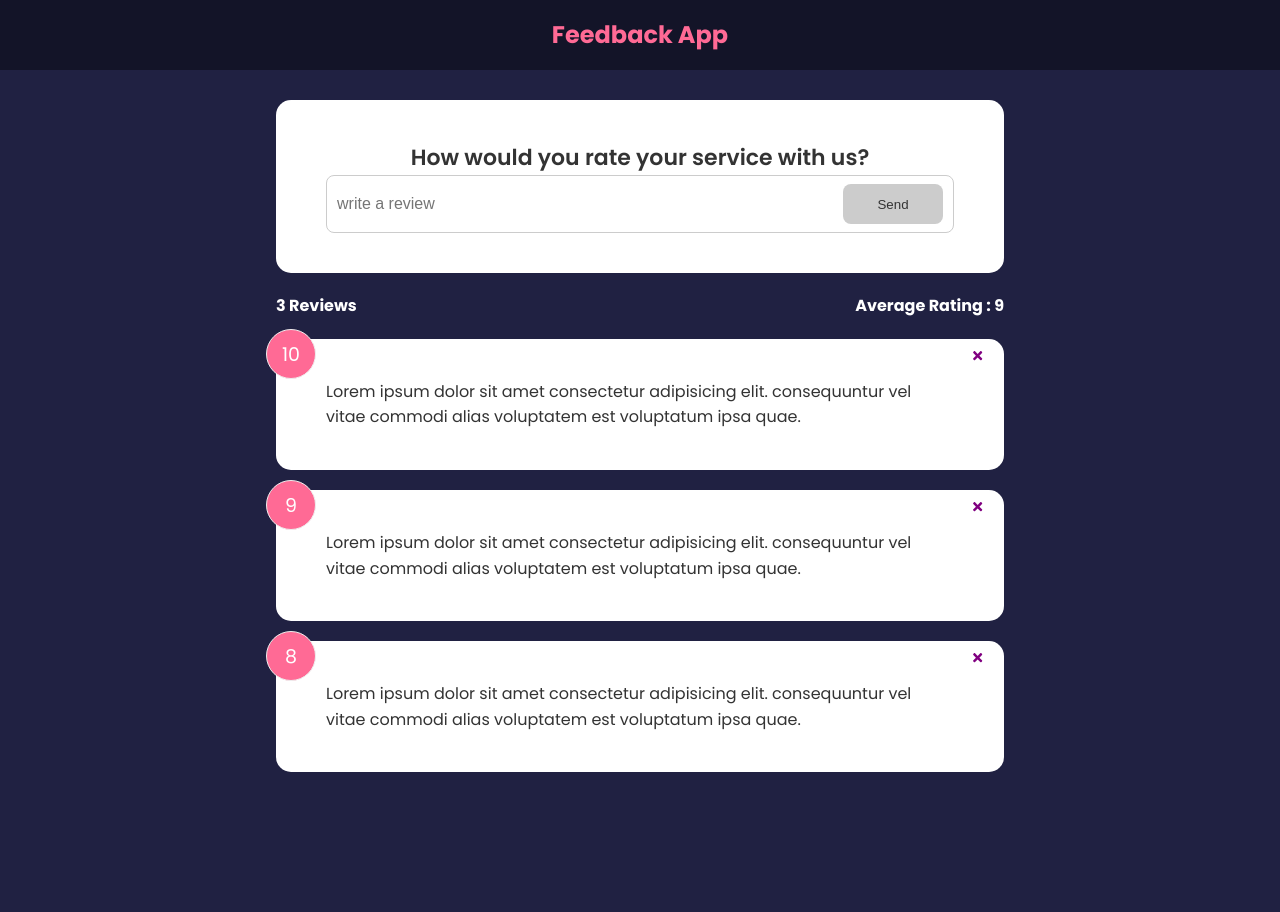
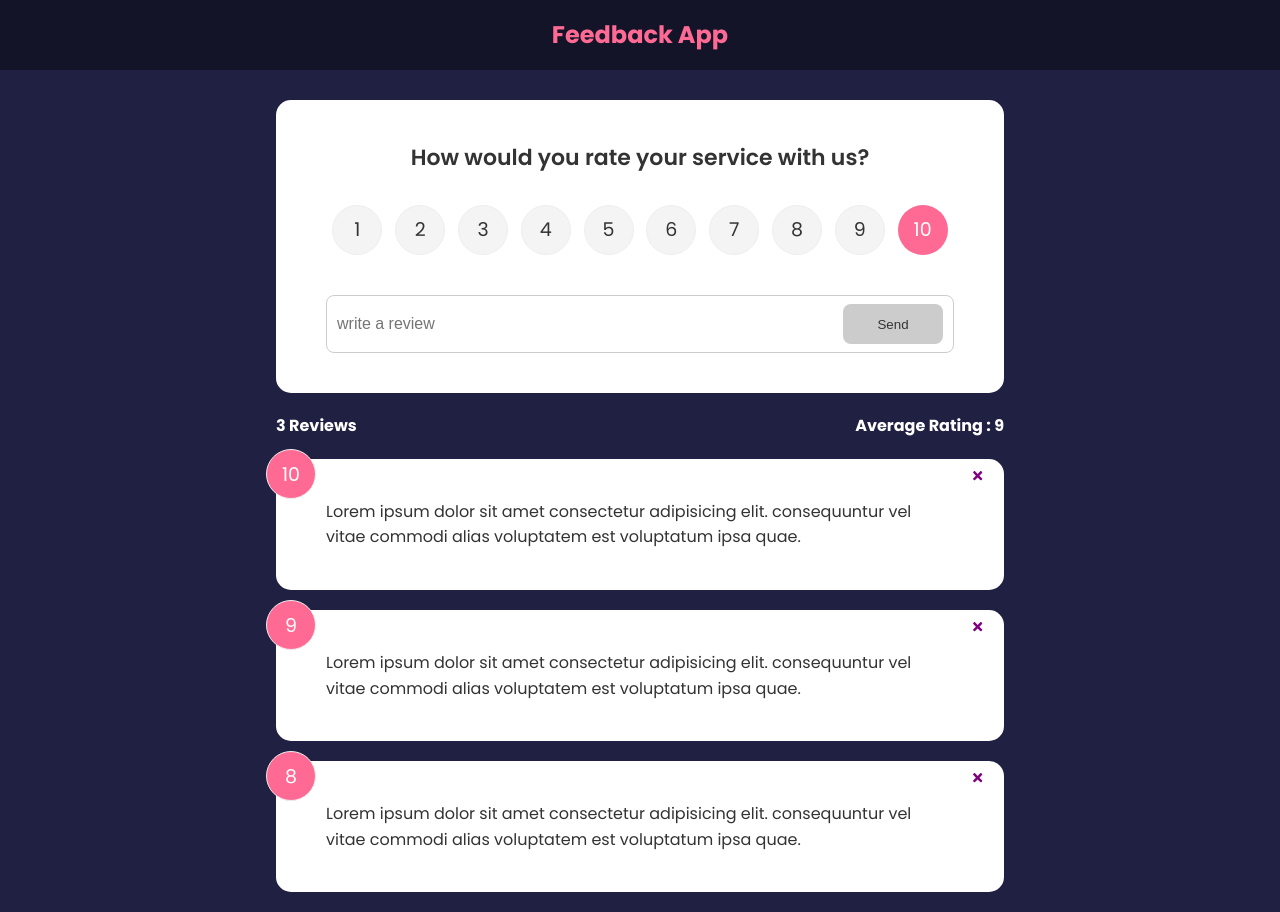
Before and after one commit to Alimombeni/Feedback-App, a React (Create React App) app: page / in a window 1280 px wide. Before the commit the page ends 800 px from the top, so only its background shows below. Built offline with nearby package versions, Linux system fonts and the light colour scheme.

Commit message:
ADD : feedbackform and ratingselect component

```diff
--- a/src/Components/FeedbackForm.jsx
+++ b/src/Components/FeedbackForm.jsx
@@ -1,10 +1,12 @@
 import {useState} from "react";
 
 import Card from "./shared/Card";
-
+import RatingSelect from "./RatingSelect";
 function FeedbackForm () {
     //textSTATE for keep input user character
     const [text, setText]=useState('')
+    //ratingSTATE for keep rating 1 to 10
+    const [rating, setRating]=useState(10)
     //btnSTATE for keep button disabled
     const [btnDisabled, setBtnDisabled]=useState(true)
     //messageSTATE for showing text message 10 character checking
@@ -32,7 +34,7 @@
         <Card>
             <form>
                 <h2>How would you rate your service with us?</h2>
-            {/* @todo - rating select component */}
+          <RatingSelect select={(rating) =>setRating(rating)} />
             <div className="input-group">
                 <input onChange={handleTextChange} value={text} type="text" placeholder='write a review' />
                 <button
--- /dev/null
+++ b/src/Components/RatingSelect.jsx
@@ -0,0 +1,57 @@
+import {useState} from "react";
+
+
+function RatingSelect ({select}) {
+
+const [selected,setSelected] = useState(10)
+const handleChange = (e) => {
+    setSelected(+e.currentTarget.value)
+    select(+e.currentTarget.value)
+}
+    return (
+        <ul className='rating'>
+            <li>
+                <input type="radio" id='num1' name='rating' value='1' onChange={handleChange} checked={selected === 1}/>
+                <label htmlFor='num1'>1</label>
+            </li>
+            <li>
+                <input type="radio" id='num2' name='rating' value='2' onChange={handleChange} checked={selected === 2}/>
+                <label htmlFor='num2'>2</label>
+            </li>
+            <li>
+                <input type="radio" id='num3' name='rating' value='3' onChange={handleChange} checked={selected === 3}/>
+                <label htmlFor='num3'>3</label>
+            </li>
+            <li>
+                <input type="radio" id='num4' name='rating' value='4' onChange={handleChange} checked={selected === 4}/>
+                <label htmlFor='num4'>4</label>
+            </li>
+            <li>
+                <input type="radio" id='num5' name='rating' value='5' onChange={handleChange} checked={selected === 5}/>
+                <label htmlFor='num5'>5</label>
+            </li>
+            <li>
+                <input type="radio" id='num6' name='rating' value='6' onChange={handleChange} checked={selected === 6}/>
+                <label htmlFor='num6'>6</label>
+            </li>
+            <li>
+                <input type="radio" id='num7' name='rating' value='7' onChange={handleChange} checked={selected === 7}/>
+                <label htmlFor='num7'>7</label>
+            </li>
+            <li>
+                <input type="radio" id='num8' name='rating' value='8' onChange={handleChange} checked={selected === 8}/>
+                <label htmlFor='num8'>8</label>
+            </li>
+            <li>
+                <input type="radio" id='num9' name='rating' value='9' onChange={handleChange} checked={selected === 9}/>
+                <label htmlFor='num9'>9</label>
+            </li>
+            <li>
+                <input type="radio" id='num10' name='rating' value='10' onChange={handleChange} checked={selected === 10}/>
+                <label htmlFor='num10'>10</label>
+            </li>
+        </ul>
+    )
+}
+
+export default RatingSelect
```
